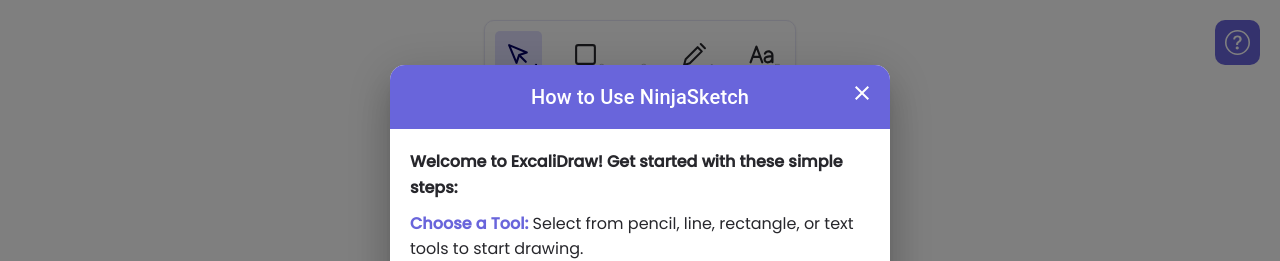
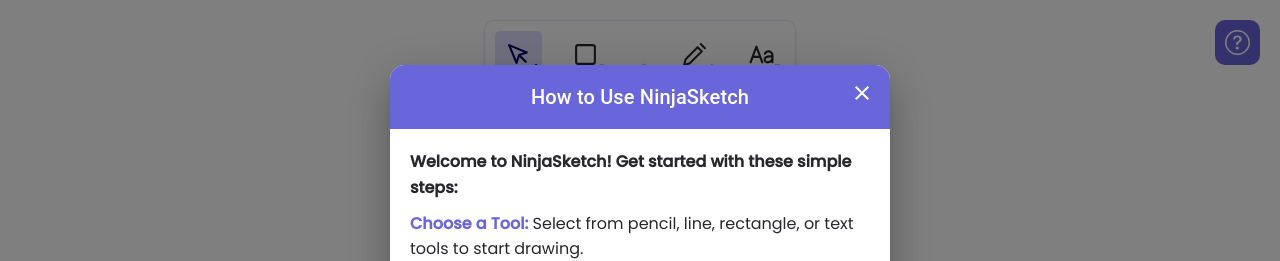
Before and after one commit to mirayatech/NinjaSketch, a React (Vite) app: page / in a window 1280 px wide. Both pictures are taken after a click on the button 1237 px from the left and 42 px from the top of the page. Shown: the top 261 px of the page. Built offline with nearby package versions, Linux system fonts and the light colour scheme; some icons are missing.

Commit message:
fix: change title

```diff
--- a/src/components/info/info.tsx
+++ b/src/components/info/info.tsx
@@ -49,7 +49,7 @@
           <CloseIcon className="CloseIcon" />
         </IconButton>
         <div className="infoContent">
-          <p>Welcome to ExcaliDraw! Get started with these simple steps:</p>
+          <p>Welcome to NinjaSketch! Get started with these simple steps:</p>
           <ul>
             <li>
               <strong>Choose a Tool:</strong> Select from pencil, line,
```
